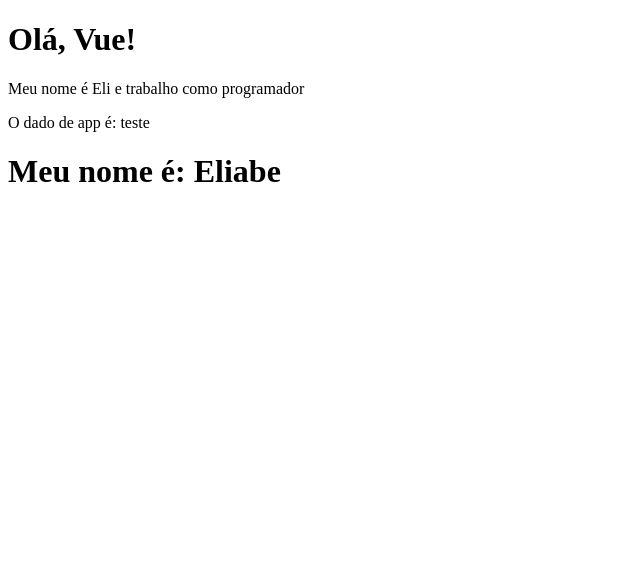
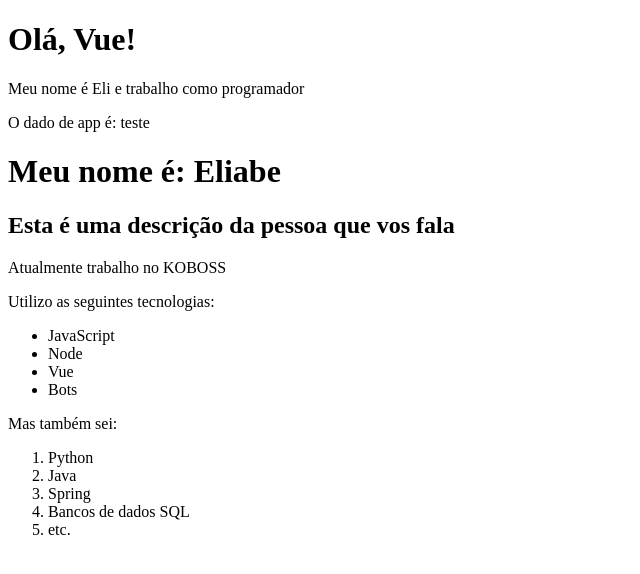
Before and after one commit to eliabe-ciandt/vue, a Vue app in the folder horaDeCodar/02_projeto_vue/: page / in a window 1280 px wide. Shown: the top 574 px of the page, without its empty margins (0-640 px from the left). Built offline with nearby package versions, Linux system fonts and the light colour scheme.

Commit message:
Create Pessoa component

```diff
--- a/horaDeCodar/02_projeto_vue/src/App.vue
+++ b/horaDeCodar/02_projeto_vue/src/App.vue
@@ -3,18 +3,21 @@
     <PrimeiroComponente />
     <p>O dado de app é: {{ testando }}</p>
     <LifeCycle />
+    <Pessoa />
   </div>
 </template>
 
 <script>
 import PrimeiroComponente from "./components/PrimeiroComponente.vue";
 import LifeCycle from "./components/LifeCycle.vue";
+import Pessoa from "./components/Pessoa.vue";
 
 export default {
   name: "App",
   components: {
     PrimeiroComponente,
     LifeCycle,
+    Pessoa,
   },
   data() {
     return {
--- /dev/null
+++ b/horaDeCodar/02_projeto_vue/src/components/Pessoa.vue
@@ -0,0 +1,30 @@
+<template>
+  <div>
+    <h2>Esta é uma descrição da pessoa {{ nome }}</h2>
+    <Info />
+    <p>Mas também sei:</p>
+    <ol>
+      <li>Python</li>
+      <li>Java</li>
+      <li>Spring</li>
+      <li>Bancos de dados SQL</li>
+      <li>etc.</li>
+    </ol>
+  </div>
+</template>
+
+<script>
+import Info from "./info.vue";
+export default {
+  // eslint-disable-next-line vue/multi-word-component-names
+  name: "Pessoa",
+  components: {
+    Info,
+  },
+  data() {
+    return {
+      nome: "que vos fala",
+    };
+  },
+};
+</script>
--- /dev/null
+++ b/horaDeCodar/02_projeto_vue/src/components/info.vue
@@ -0,0 +1,19 @@
+<template>
+  <div>
+    <p>Atualmente trabalho no KOBOSS</p>
+    <p>Utilizo as seguintes tecnologias:</p>
+    <ul>
+      <li>JavaScript</li>
+      <li>Node</li>
+      <li>Vue</li>
+      <li>Bots</li>
+    </ul>
+  </div>
+</template>
+
+<script>
+export default {
+  // eslint-disable-next-line vue/multi-word-component-names
+  name: "info",
+};
+</script>
```
